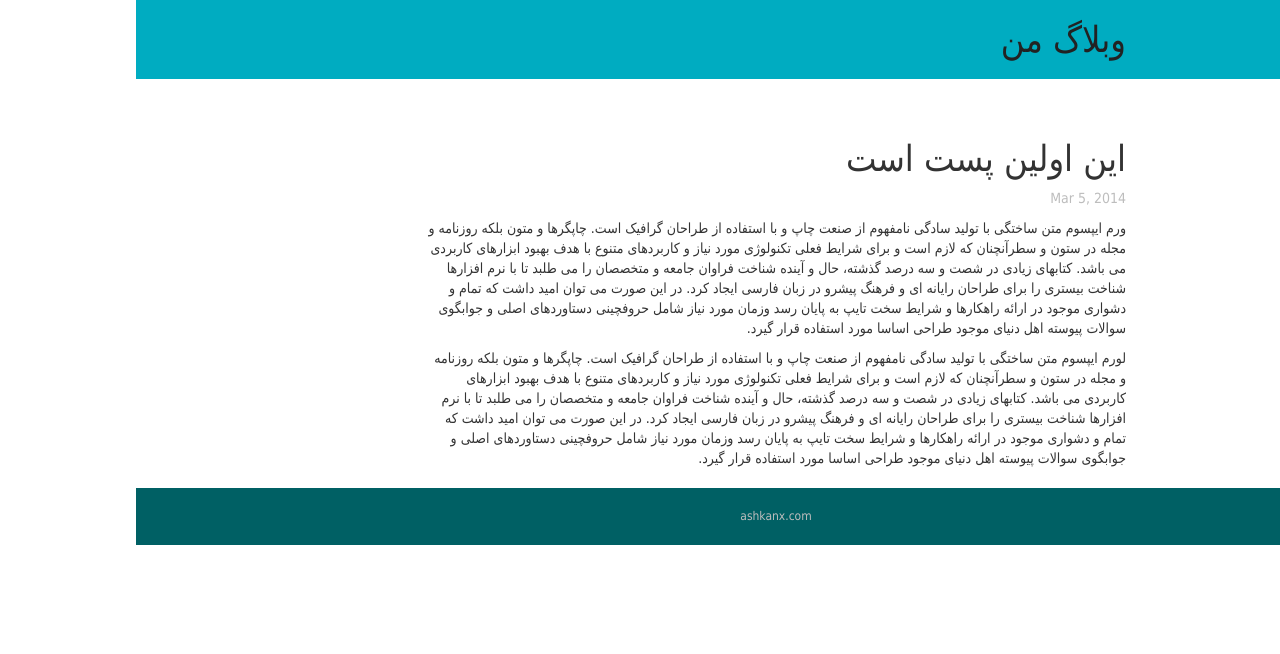
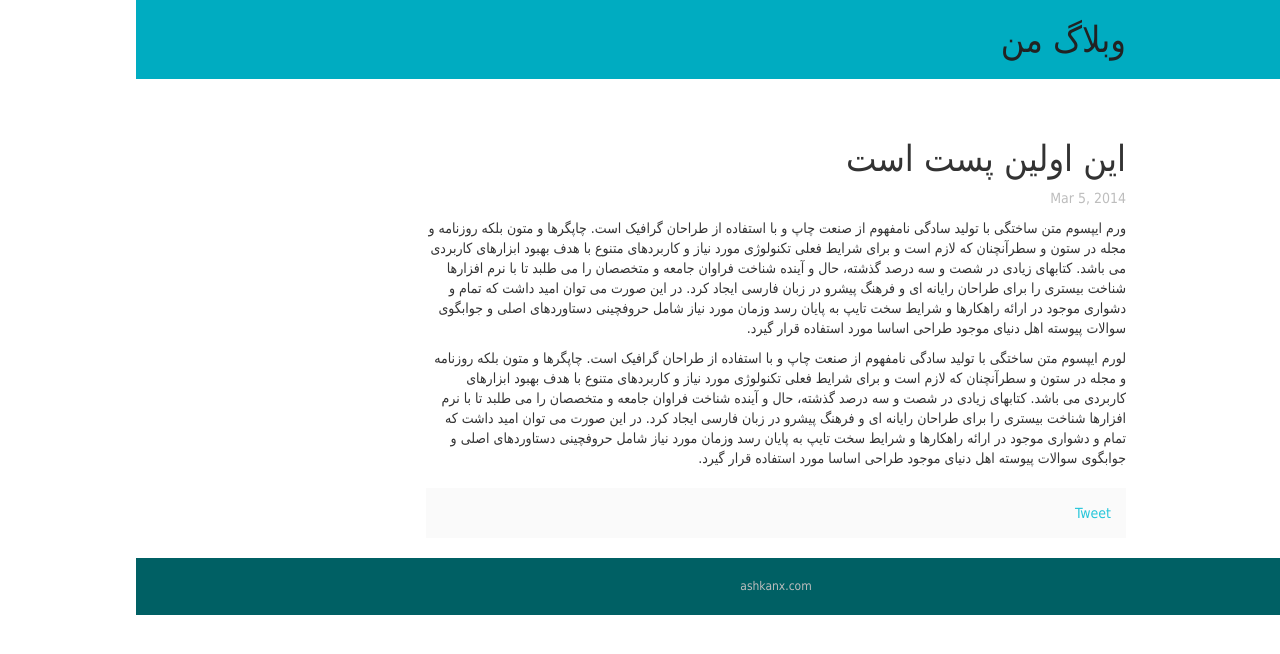
Before and after one commit to ashkanx/ashkanx.github.io, a Jekyll site: the page built from _posts/2014-03-05-post-1.md, in a window 1280 px wide. Shown: the top 654 px of the page. Built offline with Jekyll 4.4.1, drawn with Linux system fonts in a browser that asks for light colours; nearby versions of some CDN libraries; a script that is not in the unit is left out; comment, search, counter and statistics services are not loaded.

Commit message:
change
add socials & disqus

```diff
--- a/_includes/footer.html
+++ b/_includes/footer.html
@@ -11,6 +11,7 @@
 
 <!-- Latest compiled and minified JavaScript -->
 <script src="https://maxcdn.bootstrapcdn.com/bootstrap/3.2.0/js/bootstrap.min.js"></script>
+{% include social.html %}
  <script>
     // Closes the sidebar menu
     $("#menu-close").click(function(e) {
--- /dev/null
+++ b/_includes/social.html
@@ -0,0 +1,13 @@
+<!-- Google plus -->
+<script src="https://apis.google.com/js/platform.js" async defer></script>
+<!-- Facebook -->
+<div id="fb-root"></div>
+<script>(function(d, s, id) {
+  var js, fjs = d.getElementsByTagName(s)[0];
+  if (d.getElementById(id)) return;
+  js = d.createElement(s); js.id = id;
+  js.src = "//connect.facebook.net/en_GB/sdk.js#xfbml=1&appId=450771688274291&version=v2.0";
+  fjs.parentNode.insertBefore(js, fjs);
+}(document, 'script', 'facebook-jssdk'));</script>
+<!-- twitter -->script><script>!function(d,s,id){var js,fjs=d.getElementsByTagName(s)[0],p=/^http:/.test(d.location)?'http':'https';if(!d.getElementById(id)){js=d.createElement(s);js.id=id;js.src=p+'://platform.twitter.com/widgets.js';fjs.parentNode.insertBefore(js,fjs);}}(document, 'script', 'twitter-wjs');</script>
+<!-- Pocket -->script><script type="text/javascript">!function(d,i){if(!d.getElementById(i)){var j=d.createElement("script");j.id=i;j.src="https://widgets.getpocket.com/v1/j/btn.js?v=1";var w=d.getElementById(i);d.body.appendChild(j);}}(document,"pocket-btn-js");</script>
--- a/_layouts/post.html
+++ b/_layouts/post.html
@@ -11,7 +12,32 @@
   <article class="post-content">
     {{ content }}
   </article>
-<div class="addthis_sharing_toolbox"></div>
-
 
 </div>
+<div class="social">
+<div class="g-plus" data-action="share" data-annotation="none" ></div>
+<div class="fb-like" data-href="http://blog.ashkanx.com" data-layout="button" data-action="like" data-show-faces="false" data-share="true"></div>
+<a href="https://twitter.com/share" class="twitter-share-button" data-count="none" data-hashtags="ashkanx">Tweet</a>
+<script src="//platform.linkedin.com/in.js" type="text/javascript">
+  lang: en_US
+</script>
+<script type="IN/Share"></script>
+<a data-pocket-label="pocket" data-pocket-count="none" class="pocket-btn" data-lang="en"></a>
+</div>
+
+{% if page.comments %}
+<div id="disqus_thread"></div>
+    <script type="text/javascript">
+        /* * * CONFIGURATION VARIABLES: EDIT BEFORE PASTING INTO YOUR WEBPAGE * * */
+        var disqus_shortname = 'ashkanx'; // required: replace example with your forum shortname
+
+        /* * * DON'T EDIT BELOW THIS LINE * * */
+        (function() {
+            var dsq = document.createElement('script'); dsq.type = 'text/javascript'; dsq.async = true;
+            dsq.src = '//' + disqus_shortname + '.disqus.com/embed.js';
+            (document.getElementsByTagName('head')[0] || document.getElementsByTagName('body')[0]).appendChild(dsq);
+        })();
+    </script>
+    <noscript>Please enable JavaScript to view the <a href="http://disqus.com/?ref_noscript">comments powered by Disqus.</a></noscript>
+    <a href="http://disqus.com" class="dsq-brlink">comments powered by <span class="logo-disqus">Disqus</span></a>
+    {% endif %}
--- a/css/style.css
+++ b/css/style.css
@@ -175,6 +175,21 @@
     .pagination .next{
         float:right;
     }
+    .social{
+        background-color: #fafafa;
+        margin-top:20px;
+        margin-bottom: 20px;
+        padding: 15px;
+    }
+    .widget.pocket{
+        top:2px!important;
+    }
+    .pocket-btn{
+        display: inline;
+    }
+    .fb_iframe_widget{
+        bottom: 5px;
+    }
 
 footer{
     background-color: #006064;
```
Also changed, not shown: other parts of _layouts/post.html (+1 -0 lines), 11 other files.
